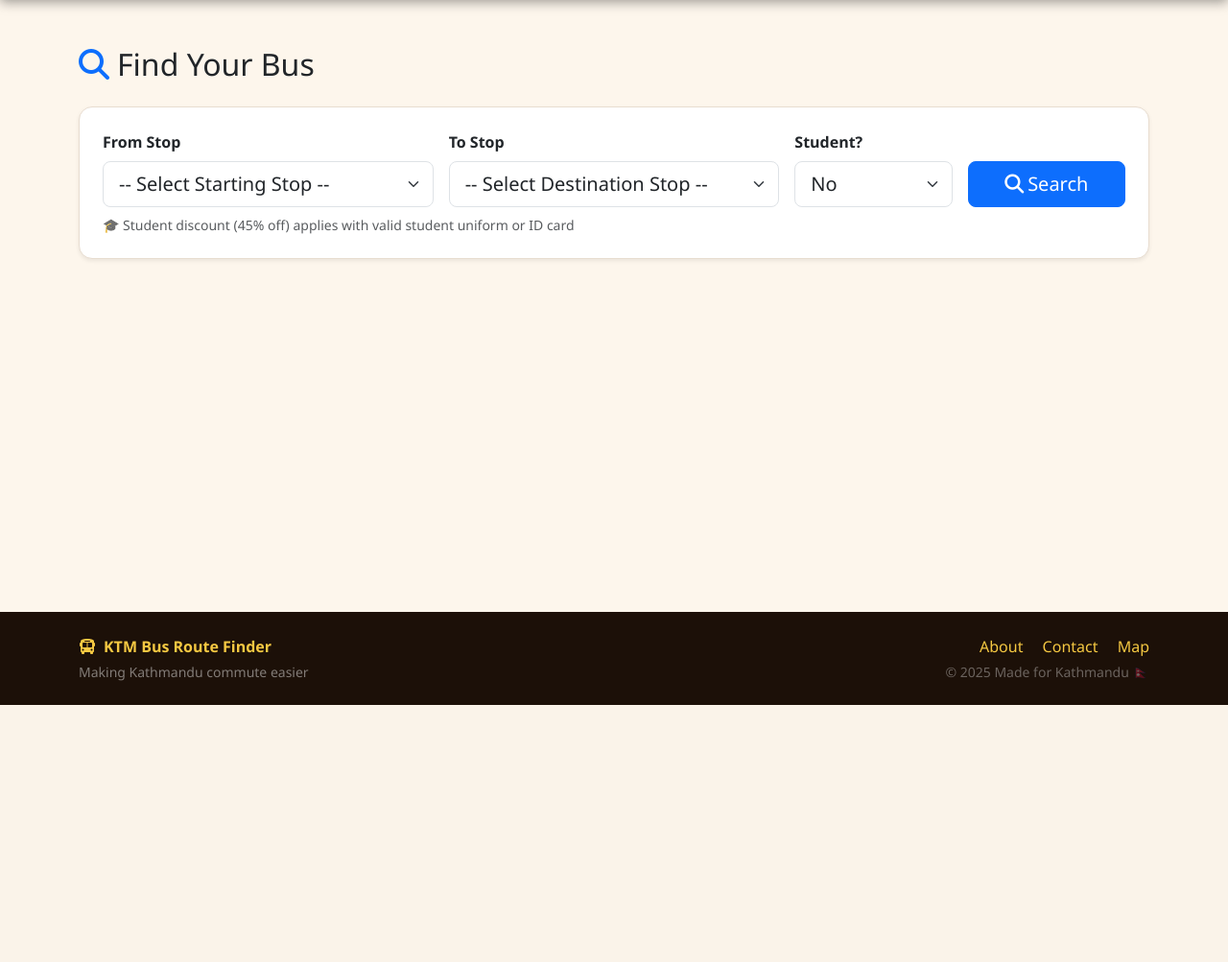
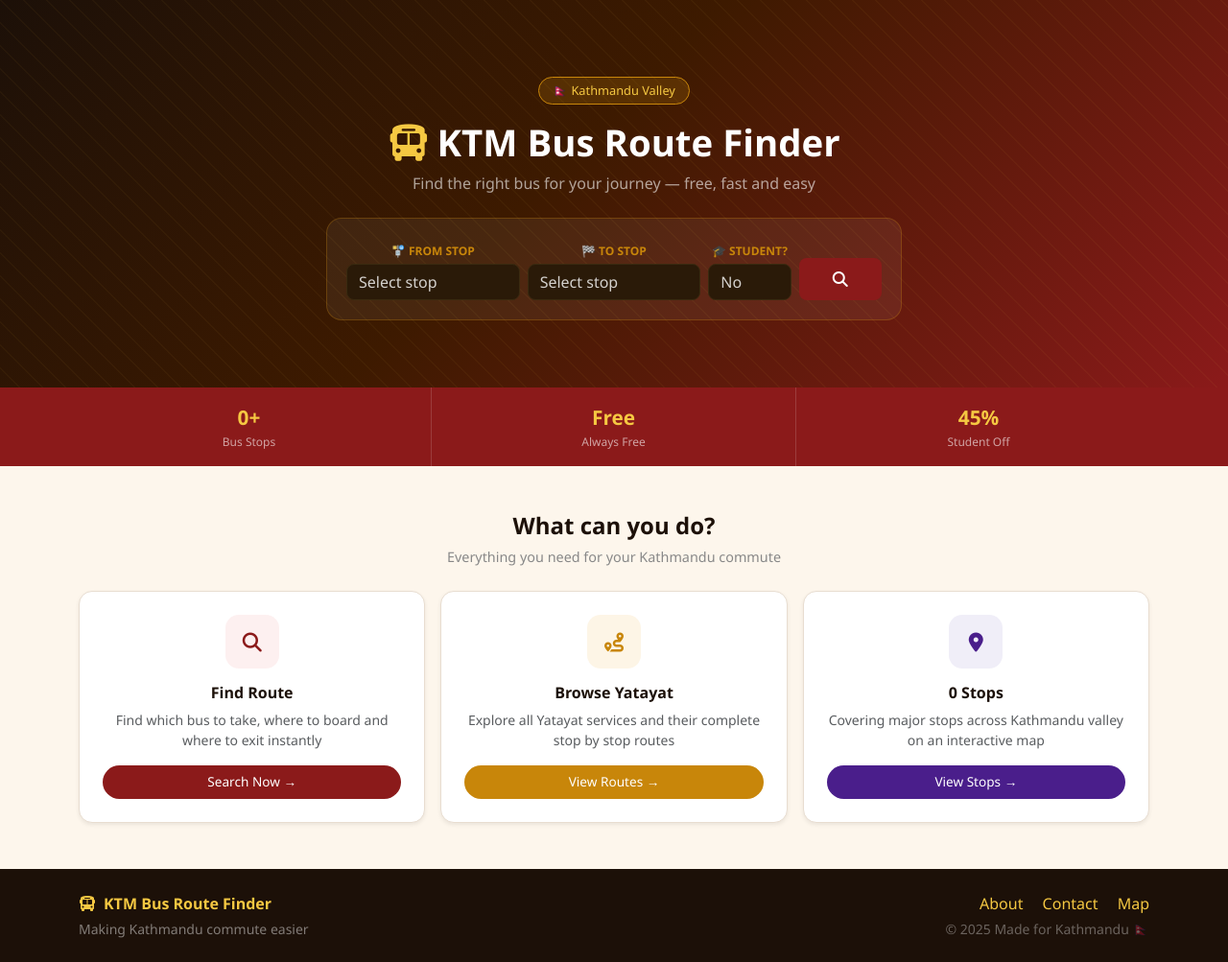
Before and after one commit to purnimapant77/ktm_bus_route, a Django app: page / in a window 1280 px wide. Shown: the part 65-1068 px from the top of the page at 96% size. Before the commit the page ends 800 px from the top, so only its background shows below. Run offline with Django 5.2, Linux system fonts and the light colour scheme; data that the repository does not hold is empty; parts of the project's set-up code (start-up, migrations or seed data) failed here and were passed over.

Commit message:
UI changed

```diff
--- a/bus/templates/bus/home.html
+++ b/bus/templates/bus/home.html
@@ -1,248 +1,135 @@
 {% extends 'bus/base.html' %}
-{% block title %}Find Route - KTM Bus Finder{% endblock %}
-
-{% block extra_css %}
-<link rel="stylesheet" href="https://unpkg.com/leaflet@1.9.4/dist/leaflet.css"/>
-<style>
-    #search-map {
-        height: 500px;
-        border-radius: 12px;
-        box-shadow: 0 4px 15px rgba(0,0,0,0.1);
-    }
-</style>
-{% endblock %}
+{% load static %}
+{% block title %}Home - KTM Bus Finder{% endblock %}
 
 {% block content %}
-<div class="container mt-5">
-    <h2 class="mb-4"><i class="fas fa-search me-2 text-primary"></i>Find Your Bus</h2>
 
-    <div class="card border-0 shadow-sm p-4 mb-4">
-        <form method="POST">
+<!-- HERO -->
+<div style="background: linear-gradient(135deg, #1C1008 0%, #3D1A00 45%, #8B1A1A 100%); position:relative; overflow:hidden; padding: 80px 0 70px;">
+    <!-- subtle diagonal pattern -->
+    <div style="position:absolute; inset:0; opacity:0.04; background-image: repeating-linear-gradient(45deg, #F5C842 0, #F5C842 1px, transparent 0, transparent 50%); background-size:24px 24px;"></div>
+
+    <div class="container text-center" style="position:relative;">
+        <!-- Nepal tag -->
+        <div class="mb-3">
+            <span style="display:inline-block; background:rgba(200,134,10,0.2); border:0.5px solid #C8860A; color:#F5C842; font-size:0.8rem; padding:4px 14px; border-radius:20px;">
+                🇳🇵 Kathmandu Valley
+            </span>
+        </div>
+
+        <h1 class="fw-bold mb-2" style="color:white; font-size:2.4rem;">
+            <i class="fas fa-bus me-2" style="color:#F5C842;"></i>KTM Bus Route Finder
+        </h1>
+        <p class="mb-4" style="color:rgba(255,255,255,0.6); font-size:1rem;">
+            Find the right bus for your journey — free, fast and easy
+        </p>
+
+        <!-- Quick Search Card -->
+        <div class="mx-auto" style="max-width:600px; background:rgba(255,255,255,0.06); border:0.5px solid rgba(200,134,10,0.3); border-radius:16px; padding:20px;">
+            <form method="POST" action="{% url 'search_route' %}">
                 {% csrf_token %}
-            <div class="row g-3 align-items-end">
-                <div class="col-md-4">
-                    <label class="form-label fw-bold">From Stop</label>
-                    <select name="from_stop" class="form-select form-select-lg" required>
-                        <option value="">-- Select Starting Stop --</option>
+                <div class="row g-2">
+                    <div class="col-12 col-sm-4">
+                        <label class="form-label" style="color:#C8860A; font-size:0.75rem; font-weight:600; margin-bottom:4px;">🚏 FROM STOP</label>
+                        <select name="from_stop" class="form-select" required style="background:#2a1a08; border:0.5px solid #3a2a10; color:rgba(255,255,255,0.8); border-radius:8px;">
+                            <option value="">Select stop</option>
                             {% for stop in stops %}
-                        <option value="{{ stop.id }}"
-                            {% if from_stop and from_stop.id == stop.id %}selected{% endif %}>
-                            {{ stop.name }}
-                        </option>
+                            <option value="{{ stop.id }}">{{ stop.name }}</option>
                             {% endfor %}
                         </select>
                     </div>
-                <div class="col-md-4">
-                    <label class="form-label fw-bold">To Stop</label>
-                    <select name="to_stop" class="form-select form-select-lg" required>
-                        <option value="">-- Select Destination Stop --</option>
+                    <div class="col-12 col-sm-4">
+                        <label class="form-label" style="color:#C8860A; font-size:0.75rem; font-weight:600; margin-bottom:4px;">🏁 TO STOP</label>
+                        <select name="to_stop" class="form-select" required style="background:#2a1a08; border:0.5px solid #3a2a10; color:rgba(255,255,255,0.8); border-radius:8px;">
+                            <option value="">Select stop</option>
                             {% for stop in stops %}
-                        <option value="{{ stop.id }}"
-                            {% if to_stop and to_stop.id == stop.id %}selected{% endif %}>
-                            {{ stop.name }}
-                        </option>
+                            <option value="{{ stop.id }}">{{ stop.name }}</option>
                             {% endfor %}
                         </select>
                     </div>
-                <div class="col-md-2">
-                    <label class="form-label fw-bold">Student?</label>
-                    <select name="is_student" class="form-select form-select-lg">
-                        <option value="no" {% if not is_student %}selected{% endif %}>No</option>
-                        <option value="yes" {% if is_student %}selected{% endif %}>Yes 🎓</option>
+                    <div class="col-12 col-sm-2">
+                        <label class="form-label" style="color:#C8860A; font-size:0.75rem; font-weight:600; margin-bottom:4px;">🎓 STUDENT?</label>
+                        <select name="is_student" class="form-select" style="background:#2a1a08; border:0.5px solid #3a2a10; color:rgba(255,255,255,0.8); border-radius:8px;">
+                            <option value="no">No</option>
+                            <option value="yes">Yes</option>
                         </select>
                     </div>
-                <div class="col-md-2">
-                    <button type="submit" class="btn btn-primary btn-lg w-100">
-                        <i class="fas fa-search me-1"></i>Search
+                    <div class="col-12 col-sm-2 d-flex align-items-end">
+                        <button type="submit" class="btn w-100" style="background:#8B1A1A; color:white; border-radius:8px; font-weight:600; padding:9px;">
+                            <i class="fas fa-search"></i>
                         </button>
                     </div>
                 </div>
-            <small class="text-muted mt-2 d-block">
-                🎓 Student discount (45% off) applies with valid student uniform or ID card
-            </small>
             </form>
-    </div>
-
-    {% if user.is_authenticated and favorites %}
-    <div class="card border-0 shadow-sm p-3 mb-4" style="background:#fffde7;">
-        <h6 class="fw-bold mb-3"><i class="fas fa-star text-warning me-2"></i>Your Favorite Routes</h6>
-        <div class="d-flex flex-wrap gap-2">
-            {% for fav in favorites %}
-            <a href="?from={{ fav.from_stop.id }}&to={{ fav.to_stop.id }}"
-                class="btn btn-outline-warning btn-sm">
-                <i class="fas fa-map-marker-alt me-1"></i>
-                {{ fav.from_stop.name }} → {{ fav.to_stop.name }}
-            </a>
-            {% endfor %}
-        </div>
-    </div>
-    {% endif %}
-
-    {% if error %}
-    <div class="alert alert-warning">
-        <i class="fas fa-exclamation-triangle me-2"></i>{{ error }}
-    </div>
-    {% endif %}
-
-    {% if results %}
-    <div class="row g-4">
-
-        {# Left side - Results #}
-        <div class="col-md-6">
-            <h4 class="mb-3">
-                <i class="fas fa-bus me-2 text-success"></i>
-                {{ results|length }} bus found
-            </h4>
-
-            {% for result in results %}
-            <div class="card border-0 shadow-sm mb-3">
-                <div class="card-header text-white" style="background:#1a237e;">
-                    <div class="d-flex justify-content-between align-items-center">
-                        <h5 class="mb-0">
-                            <i class="fas fa-bus me-2"></i>{{ result.route.yatayat_name }}
-                        </h5>
-                        <span class="badge bg-light text-dark">{{ result.route.route_id }}</span>
-                    </div>
-
-                    <small>{{ result.route.route_name }}</small>
-                </div>
-                {% if user.is_authenticated %}
-                <form method="POST" action="{% url 'save_favorite' %}" class="mt-2">
-                    {% csrf_token %}
-                    <input type="hidden" name="from_stop_id" value="{{ result.from_stop.id }}">
-                    <input type="hidden" name="to_stop_id" value="{{ result.to_stop.id }}">
-                    <button type="submit" class="btn btn-warning btn-sm">
-                        <i class="fas fa-star me-1"></i>Save Favorite
-                    </button>
-                </form>
-                {% else %}
-                <small class="text-warning mt-1 d-block">
-                    <a href="{% url 'login' %}" class="text-warning">Login</a> to save this route
-                </small>
-                {% endif %}
-                </div>
-                <div class="card-body">
-
-                    <div class="row mb-3">
-                        <div class="col-6">
-                            <p class="mb-2">
-                                <i class="fas fa-sign-in-alt me-2 text-success"></i>
-                                <strong>Board at:</strong><br>{{ result.from_stop.name }}
-                            </p>
-                            <p class="mb-2">
-                                <i class="fas fa-sign-out-alt me-2 text-danger"></i>
-                                <strong>Exit at:</strong><br>{{ result.to_stop.name }}
-                            </p>
-                            <p class="mb-0">
-                                <i class="fas fa-road me-2 text-secondary"></i>
-                                <strong>Distance:</strong> {{ result.distance }} km
-                            </p>
-                        </div>
-                        <div class="col-6">
-                            <div class="card border-0 p-3 text-center h-100" style="background:#f0f4ff;">
-                                <small class="text-muted">Regular Fare</small>
-                                <h4 class="fw-bold text-primary mb-0">Rs. {{ result.regular_fare }}</h4>
-                                <hr class="my-2">
-                                {% if result.is_student %}
-                                    <small class="text-muted">Student Fare (45% off)</small>
-                                    <h4 class="fw-bold text-success mb-0">Rs. {{ result.student_fare }}</h4>
-                                    <small class="text-success">✅ Discount applied!</small>
-                                {% else %}
-                                    <small class="text-muted">🎓 Are you a student?</small><br>
-                                    <small class="text-muted">Select Yes above for discount</small>
-                                {% endif %}
         </div>
     </div>
 </div>
 
-                    <p class="fw-bold mb-2">
-                        <i class="fas fa-map-marker-alt me-2"></i>Stops on journey:
-                    </p>
-                    <ol class="list-group list-group-numbered">
-                        {% for rs in result.stops_in_between %}
-                        <li class="list-group-item border-0 py-1
-                            {% if rs.stop == result.from_stop %}bg-success bg-opacity-10 fw-bold
-                            {% elif rs.stop == result.to_stop %}bg-danger bg-opacity-10 fw-bold
-                            {% endif %}">
-                            {{ rs.stop.name }}
-                            {% if rs.stop == result.from_stop %}
-                                <span class="badge bg-success ms-2">Board</span>
-                            {% endif %}
-                            {% if rs.stop == result.to_stop %}
-                                <span class="badge bg-danger ms-2">Exit</span>
-                            {% endif %}
-                        </li>
-                        {% endfor %}
-                    </ol>
+<!-- STATS BAR -->
+<div style="background:#8B1A1A;">
+    <div class="container">
+        <div class="row text-center" style="border-bottom:none;">
+            <div class="col-4 py-3" style="border-right:0.5px solid rgba(255,255,255,0.15);">
+                <div style="font-size:1.3rem; font-weight:700; color:#F5C842;">{{ stops.count }}+</div>
+                <div style="font-size:0.75rem; color:rgba(255,255,255,0.6);">Bus Stops</div>
+            </div>
+            <div class="col-4 py-3" style="border-right:0.5px solid rgba(255,255,255,0.15);">
+                <div style="font-size:1.3rem; font-weight:700; color:#F5C842;">Free</div>
+                <div style="font-size:0.75rem; color:rgba(255,255,255,0.6);">Always Free</div>
+            </div>
+            <div class="col-4 py-3">
+                <div style="font-size:1.3rem; font-weight:700; color:#F5C842;">45%</div>
+                <div style="font-size:0.75rem; color:rgba(255,255,255,0.6);">Student Off</div>
             </div>
         </div>
-            {% endfor %}
+    </div>
 </div>
 
-        {# Right side - Map #}
-        <div class="col-md-6">
-            <h4 class="mb-3">
-                <i class="fas fa-map me-2 text-danger"></i>Route on Map
-            </h4>
-            <div id="search-map"></div>
+<!-- FEATURE CARDS -->
+<div class="container my-5">
+    <h4 class="fw-bold text-center mb-2" style="color:#1C1008;">What can you do?</h4>
+    <p class="text-center mb-4" style="color:#888; font-size:0.9rem;">Everything you need for your Kathmandu commute</p>
+    <div class="row g-3">
+        <div class="col-md-4">
+            <div class="card border-0 shadow-sm p-4 h-100 text-center">
+                <div class="mx-auto mb-3 d-flex align-items-center justify-content-center"
+                    style="width:56px;height:56px;border-radius:14px;background:#FDF0F0;">
+                    <i class="fas fa-search fa-lg" style="color:#8B1A1A;"></i>
+                </div>
+                <h6 class="fw-bold mb-2" style="color:#1C1008;">Find Route</h6>
+                <p class="text-muted small mb-3">Find which bus to take, where to board and where to exit instantly</p>
+                <a href="{% url 'search_route' %}" class="btn mt-auto" style="background:#8B1A1A; color:white; border-radius:20px; font-size:0.85rem;">
+                    Search Now →
+                </a>
+            </div>
+        </div>
+        <div class="col-md-4">
+            <div class="card border-0 shadow-sm p-4 h-100 text-center">
+                <div class="mx-auto mb-3 d-flex align-items-center justify-content-center"
+                    style="width:56px;height:56px;border-radius:14px;background:#FDF5E6;">
+                    <i class="fas fa-route fa-lg" style="color:#C8860A;"></i>
+                </div>
+                <h6 class="fw-bold mb-2" style="color:#1C1008;">Browse Yatayat</h6>
+                <p class="text-muted small mb-3">Explore all Yatayat services and their complete stop by stop routes</p>
+                <a href="{% url 'yatayat_routes' %}" class="btn mt-auto" style="background:#C8860A; color:white; border-radius:20px; font-size:0.85rem;">
+                    View Routes →
+                </a>
+            </div>
+        </div>
+        <div class="col-md-4">
+            <div class="card border-0 shadow-sm p-4 h-100 text-center">
+                <div class="mx-auto mb-3 d-flex align-items-center justify-content-center"
+                    style="width:56px;height:56px;border-radius:14px;background:#F0EEF8;">
+                    <i class="fas fa-map-marker-alt fa-lg" style="color:#4A1E8B;"></i>
+                </div>
+                <h6 class="fw-bold mb-2" style="color:#1C1008;">{{ stops.count }} Stops</h6>
+                <p class="text-muted small mb-3">Covering major stops across Kathmandu valley on an interactive map</p>
+                <a href="{% url 'stops_list' %}" class="btn mt-auto" style="background:#4A1E8B; color:white; border-radius:20px; font-size:0.85rem;">
+                    View Stops →
+                </a>
+            </div>
+        </div>
+    </div>
 </div>
 
-    </div>
-    {% endif %}
-</div>
 {% endblock %}
-
-{% block extra_js %}
-<script src="https://unpkg.com/leaflet@1.9.4/dist/leaflet.js"></script>
-{% if map_data %}
-<script>
-    const data = {{ map_data|safe }};
-
-    const map = L.map('search-map').setView(
-        [data.from_stop.lat, data.from_stop.lng], 14
-    );
-
-    L.tileLayer('https://{s}.basemaps.cartocdn.com/rastertiles/voyager/{z}/{x}/{y}{r}.png', {
-    attribution: '© OpenStreetMap contributors © CARTO'
-}).addTo(map);
-
-
-    data.routes.forEach(route => {
-        L.polyline(route.coordinates, {
-            color: route.color || 'blue',
-            weight: 5,
-            opacity: 0.8
-        }).addTo(map).bindPopup(`<strong>${route.yatayat_name}</strong><br>${route.route_name}`);
-    });
-
-    data.stops.forEach(stop => {
-        let color = '#1a237e';
-        let label = stop.name;
-
-        if (stop.is_from) {
-            color = '#2e7d32';
-            label += ' 🟢 Board here';
-        } else if (stop.is_to) {
-            color = '#c62828';
-            label += ' 🔴 Exit here';
-        }
-
-        const icon = L.divIcon({
-            html: `<div style="background:${color};width:14px;height:14px;border-radius:50%;border:2px solid white;box-shadow:0 2px 4px rgba(0,0,0,0.4);"></div>`,
-            iconSize: [14, 14],
-            iconAnchor: [7, 7],
-            className: ''
-        });
-
-        L.marker([stop.lat, stop.lng], {icon})
-            .addTo(map)
-            .bindPopup(`<strong>${label}</strong>`);
-    });
-
-    const allCoords = data.stops.map(s => [s.lat, s.lng]);
-    if (allCoords.length > 1) {
-        map.fitBounds(allCoords, {padding: [30, 30]});
-    }
-</script>
-{% endif %}
-{% endblock %}
```
Lines whose indentation alone changed are shown as unchanged.
